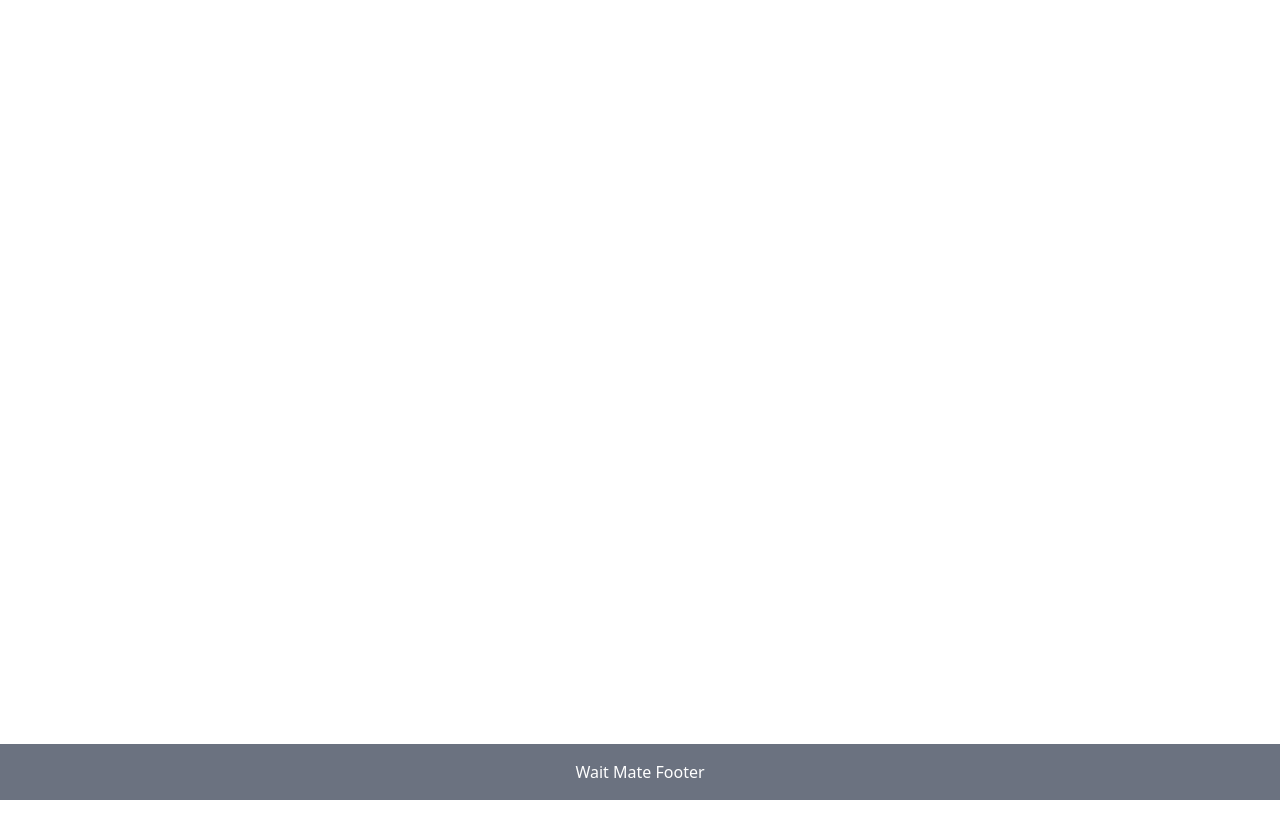
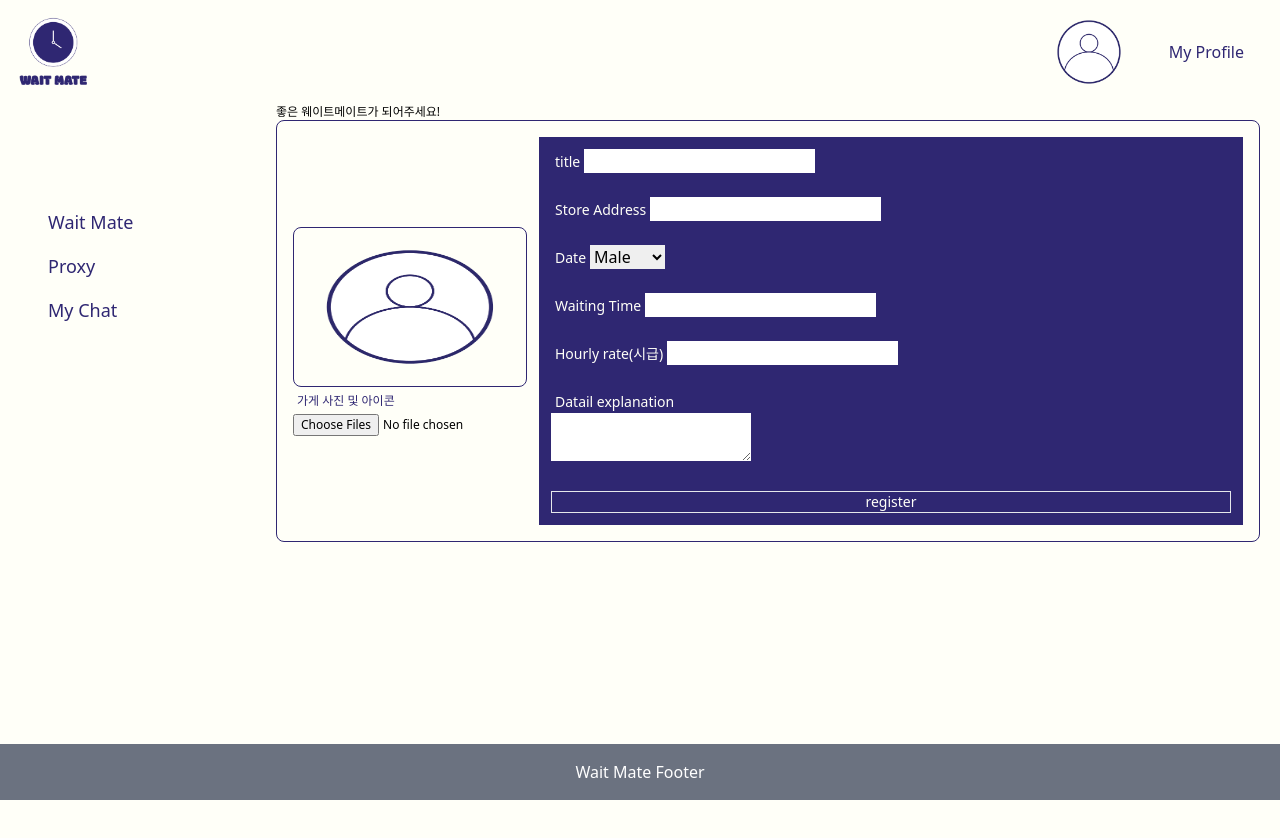
Before and after one commit to sy33002/WaitMate_project, a React app in the folder client/: page /waitMate in a window 1280 px wide. Before the commit this address had no page. Shown: the top 838 px of the page. Before the commit the page ends 800 px from the top, so only its background shows below. Built offline with nearby package versions, Linux system fonts and the light colour scheme; a web font is replaced by a local one.

Commit message:
feat: waitMate쪽 기본 틀 잡기

```diff
--- a/client/src/App.js
+++ b/client/src/App.js
@@ -3,15 +3,25 @@ import Template from './static/Template';
 import { BrowserRouter, Routes, Route } from 'react-router-dom';
 import ProxyRegister from './components/proxy/ProxyRegister';
 import ProxyList from './components/proxy/ProxyList';
-import Main from './components/main/Main';
+import Main from './components/main/main';
+import ProxyDetail from './components/proxy/ProxyDetail';
+import WaitMateRegister from './components/waitMate/WaitMateRegister';
+import WaitMateList from './components/waitMate/WaitMateList';
+import WaitMateDetail from './components/waitMate/WaitMateDetail';
 function App() {
   return (
     <div className="bg-background">
     <BrowserRouter>
       <Routes>
         <Route path='/' element={<Main></Main>} />
-        <Route path='/proxyRegister' element={<Template><ProxyRegister /></Template>}></Route>
-        <Route path='/proxyList' element={<Template><ProxyList /></Template>}></Route>
+        <Route path='/proxy/register' element={<Template><ProxyRegister /></Template>}></Route>
+        <Route path='/proxy/getter' element={<Template><ProxyList /></Template>}></Route>
+        <Route path='/proxy/:proxyId' element={<Template><ProxyDetail /></Template>}></Route>
+        <Route path='/waitMate/' element={<Template><WaitMateRegister /></Template>}></Route>
+        <Route path='/waitMate/list' element={<Template><WaitMateList /></Template>}></Route>
+        <Route path='/waitMate/detail' element={<Template><WaitMateDetail /></Template>}></Route>
+        {/* <Route path='/waitMate/delete' element={<Template><waitMateRegister /></Template>}></Route> */}
+        {/* <Route path='/waitMate/patch' element={<Template><waitMateRegister /></Template>}></Route> */}
       </Routes>
       <Footer />
     </BrowserRouter>
--- a/client/src/components/main/main.js
+++ b/client/src/components/main/main.js
@@ -1,7 +1,7 @@
 import React, { useEffect } from 'react';
 import AOS from 'aos';
 import 'aos/dist/aos.css';
-import '/Users/ellin/code/2nd_project/front-wait/client/src/components/main/main.css'
+import './main.css'
 export default function Main() {
   useEffect(() => {
     AOS.init();
--- /dev/null
+++ b/client/src/components/proxy/ProxyDetail.js
@@ -0,0 +1,7 @@
+import React from 'react'
+
+export default function ProxyDetail() {
+  return (
+    <div>ProxyDetail</div>
+  )
+}
--- /dev/null
+++ b/client/src/components/waitMate/WaitMateBox.js
@@ -0,0 +1,13 @@
+import React from 'react'
+
+export default function WaitMateBox() {
+  return (
+    <div className='w-full h-full bg-primary rounded-lg flex flex-col justify-center items-center'>
+        <img src='/images/me.jpg' className='w-2/3 h-1/3 border border-white rounded-lg'></img>
+        <p className='text-background text-sm m-1'>제목내용 블라블라</p>
+        <p className='text-gray-400 text-xs'>Date</p>
+        <p className='text-gray-400 text-xs'>Time</p>
+        <p className='text-gray-400 text-xs'>상세 내용 어쩌고 저쩌고</p>
+    </div>
+  )
+}
--- /dev/null
+++ b/client/src/components/waitMate/WaitMateDetail.js
@@ -0,0 +1,28 @@
+import React from 'react'
+
+export default function WaitMateDetail() {
+  return (
+    <div className='w-full h-full flex flex-col items-center'>
+      <p className='text-xs text-primary'>00동 Wait Mate가 찾고 있는 조건이에요!</p>
+      <div className='flex flex-col w-4/5 h-4/5 border border-primary rounded-lg justify-center'>
+        <div className='h-1/4 flex flex-col justify-center items-center p-2'>
+          <img src='/images/me.jpg' className='rounded-lg h-full'></img>
+        </div>
+        <div className='h-3/4 m-2'>
+          <p>Title: </p>
+          <p>Store Address: </p>
+          <p>Date: </p>
+          <p>Time: </p>
+          <p>Hourly rate(시급): </p>
+          <p>상세설명: </p>
+        </div>
+        <div>
+          <span>최근 채용 횟수: </span>
+          <span>게시물 조회수: </span>
+          <span>지원자: </span>
+          <span>관심: </span>
+        </div>
+      </div>
+    </div>
+  )
+}
--- a/client/src/components/proxy/ProxyList.js
+++ b/client/src/components/waitMate/WaitMateList.js
@@ -1,6 +1,7 @@
 import React, { useState } from 'react'
-import ProxyListBox from './ProxyListBox';
-export default function ProxyList() {
+import WaitMateBox from './WaitMateBox';
+
+export default function WaitMateList() {
   const [selectedOption, setSelectedOption] = useState('');
 
   const handleOption = (e) => {
@@ -10,7 +11,7 @@ export default function ProxyList() {
     <div className='h-full'>
       <div className='flex justify-between items-center space-x-4'>
         <div>
-          <p className='text-[10px] text-primary'>근처에 있는 프록시 목록</p>
+          <p className='text-[10px] text-primary'>근처에 있는 웨이트메이트 목록</p>
           <select value={selectedOption} onChange={handleOption}
           className='text-primary text-[10px] bg-background'>
             <option value='byRecently'>최근 목록순</option>
@@ -21,8 +22,9 @@ export default function ProxyList() {
         <div></div>
         <div></div>
       </div>
-      <br />
-      <ProxyListBox />
+      <div className='w-2/5 h-1/3 m-8'>
+        <WaitMateBox />
+      </div>
     </div>
   )
 }
--- /dev/null
+++ b/client/src/components/waitMate/WaitMateRegister.js
@@ -0,0 +1,120 @@
+import React, { useState } from 'react';
+import { useForm, Controller } from 'react-hook-form';
+
+export default function WaitMateRegister() {
+  const { control, handleSubmit, formState } = useForm();
+  const [imageFile, setImageFile] = useState('/images/someone.png');
+
+  const onSubmit = (data) => {
+    const formData = new FormData();
+    formData.append('title', data.title);
+    formData.append('address', data.address);
+    formData.append('date', data.date);
+    formData.append('time', data.time);
+    formData.append('detail', data.detail);
+    formData.append('image', imageFile);
+    console.log(formData);
+  };
+
+  const onUpload = (e) => {
+    const file = e.target.files[0];
+    const reader = new FileReader();
+    reader.readAsDataURL(file);
+    reader.onload = () => {
+      setImageFile(reader.result);
+    };
+  }
+
+  return (
+    <div>
+      <p className='text-xs'>좋은 웨이트메이트가 되어주세요!</p>
+      <div className='relative'>
+        <form
+          onSubmit={handleSubmit(onSubmit)}
+          className="p-4 border border-primary rounded-lg"
+        >
+          <div className='flex'>
+            <div className='flex justify-center items-center w-1/4'>
+              <div className='w-full'>
+                {imageFile && <img src={imageFile} alt="Preview" className="border border-primary rounded-lg w-full h-40" />}
+                <label className="text-xs text-primary m-1">가게 사진 및 아이콘</label>
+                  <input
+                    accept='image/*'
+                    multiple type='file'
+                    onChange={(e) => onUpload(e)}
+                    className='text-xs'
+                  />
+              </div>
+              </div>
+              <div className='bg-primary ml-3 w-full flex flex-col p-3'>
+                <div>
+                  <label className='text-sm text-background m-1'>title</label>
+                  <Controller
+                    name="name"
+                    control={control}
+                    rules={{ required: true }}
+                    render={({ field }) => <input {...field} />}
+                  />
+                </div><br />
+                <div>
+                <label className='text-sm text-background m-1'>Store Address</label>
+                  <Controller
+                    name="address"
+                    control={control}
+                    rules={{ required: true }}
+                    render={({ field }) => <input {...field} />}
+                  />
+                </div><br />
+                <div>
+                <label className='text-sm text-background m-1'>Date</label>
+                  <Controller
+                    name="gender"
+                    control={control}
+                    rules={{ required: true }}
+                    render={({ field }) => (
+                      <select {...field}>
+                        <option value="male">Male</option>
+                        <option value="female">Female</option>
+                      </select>
+                    )}
+                  />
+                </div><br />
+              <div>
+              <label className='text-sm text-background m-1'>Waiting Time</label>
+                <Controller
+                  name="age"
+                  control={control}
+                  rules={{ required: true, min: 18 }}
+                  render={({ field }) => <input type="number" {...field} />}
+                />
+              </div><br />
+              <div>
+              <label className='text-sm text-background m-1'>Hourly rate(시급)</label>
+                <Controller
+                  name="age"
+                  control={control}
+                  rules={{ required: true, min: 18 }}
+                  render={({ field }) => <input type="number" {...field} />}
+                />
+              </div><br />
+              <div>
+              <label className='text-sm text-background m-1'>Datail explanation</label><br/>
+                <Controller
+                  name="introduction"
+                  control={control}
+                  rules={{ required: true }}
+                  render={({ field }) => <textarea {...field} />}
+                />
+              </div><br />
+              <button type="submit" disabled={formState.isSubmitting}
+              className='text-background text-sm border'
+              >
+                register
+              </button>
+            </div>
+          </div>
+        </form>
+      </div>
+    </div>
+  );
+}
--- a/client/src/components/waitMate/waitMate.js
+++ /dev/null
@@ -1,7 +0,0 @@
-import React from 'react'
-
-export default function waitMate() {
-  return (
-    <div>waitMate</div>
-  )
-}
```
